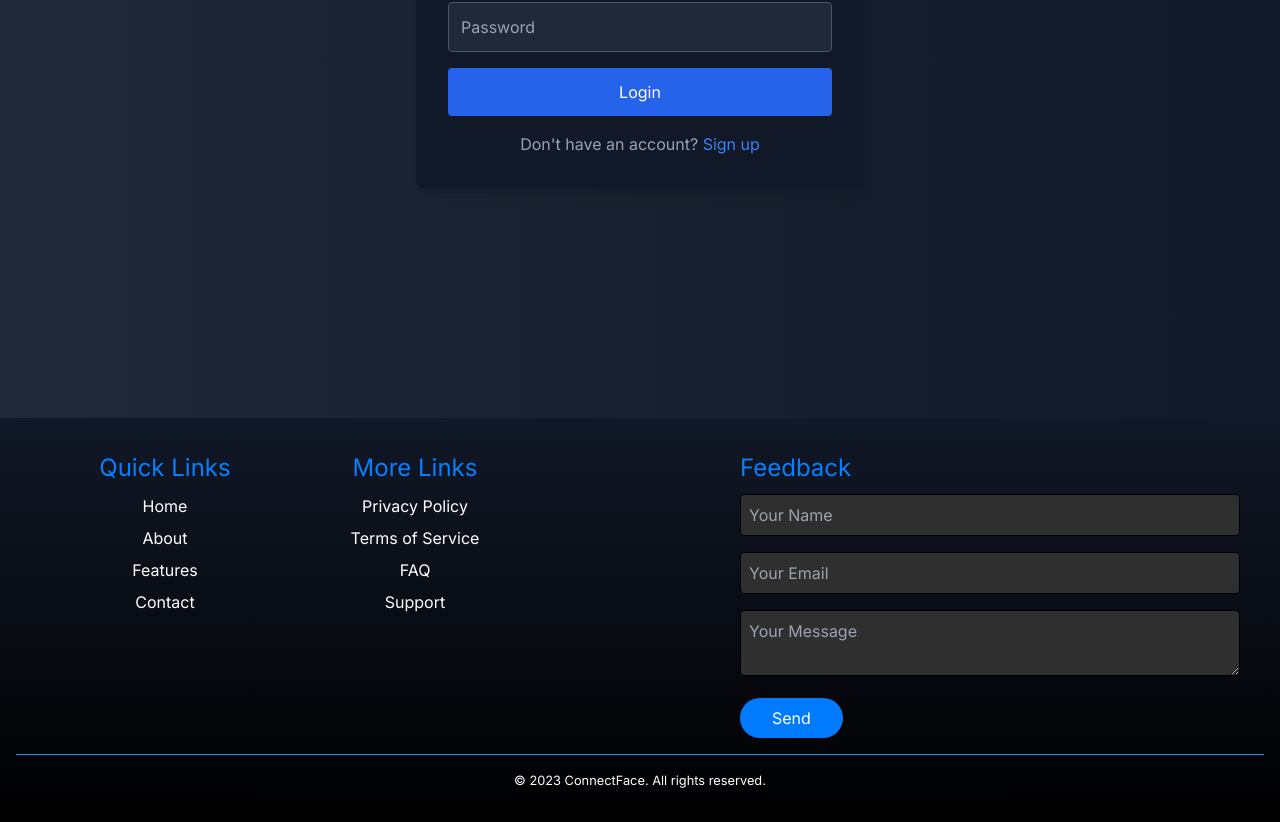
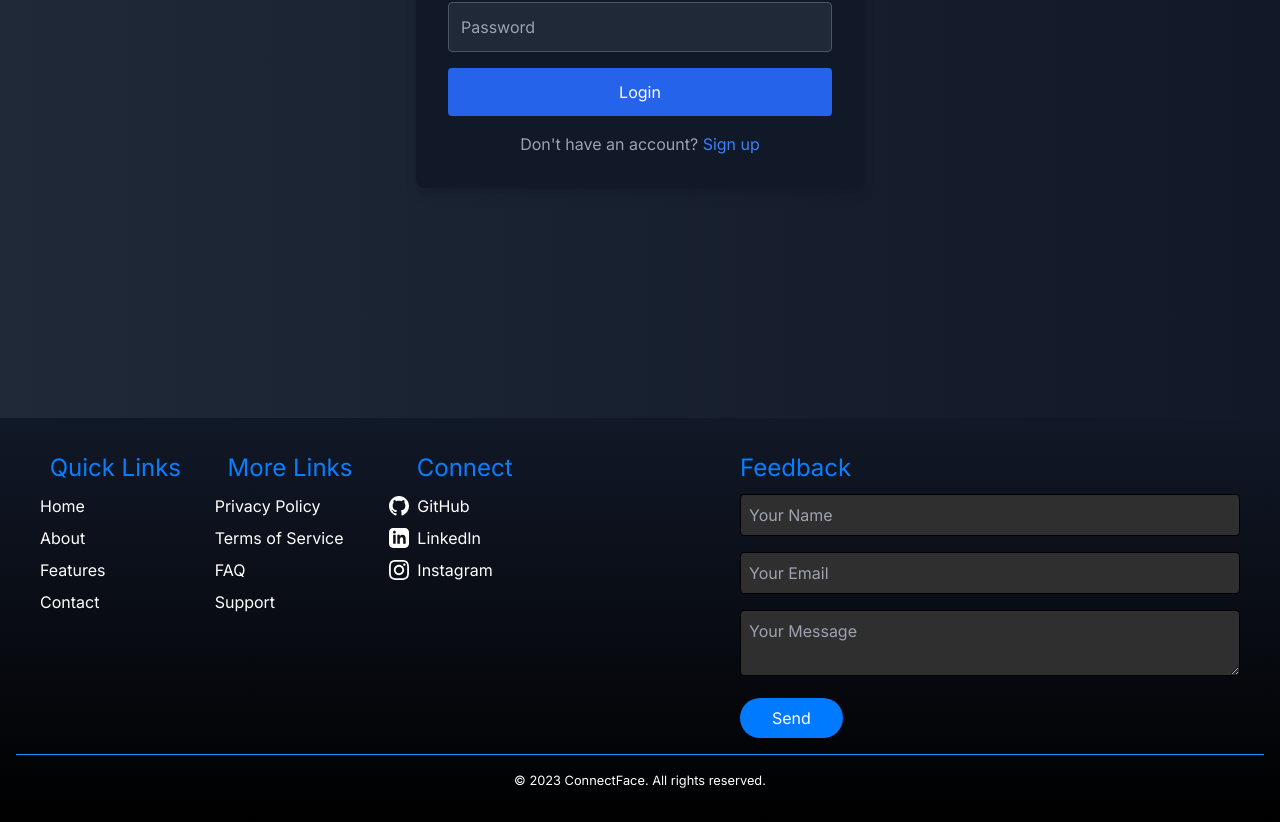
Before and after one commit to Soumojitshome2023/nextjs-videocall-webapp, a Next.js app in the folder client/: page /login in a window 1280 px wide. Shown: the part 450-1272 px from the top of the page. Built offline with nearby package versions, Linux system fonts and the light colour scheme; no server answers.

Commit message:
added contact links and icons in footer

```diff
--- a/client/package.json
+++ b/client/package.json
@@ -31,10 +31,10 @@
   },
   "devDependencies": {
     "@types/react": "18.3.11",
-    "autoprefixer": "^10.0.1",
+    "autoprefixer": "^10.4.20",
     "dotenv-webpack": "^8.0.1",
-    "postcss": "^8",
-    "tailwindcss": "^3.3.0",
+    "postcss": "^8.4.47",
+    "tailwindcss": "^3.4.13",
     "typescript": "5.6.2"
   }
 }
--- a/client/src/components/Footer.css
+++ b/client/src/components/Footer.css
@@ -16,8 +16,7 @@
   margin: auto;
 }
 
-.quickLinks,
-.feedback {
+.quickLinks, .feedback {
   flex: 1;
   min-width: 250px;
   max-width: 500px;
@@ -27,11 +26,13 @@
   display: flex;
   flex-direction: row;
   justify-content: space-between;
+  flex-wrap: wrap;
 }
 
 .column {
   margin-bottom: 1rem;
-  width: 50%;
+  width: calc(33.33% - 1rem);
+  min-width: 150px;
 }
 
 h4 {
@@ -54,18 +55,25 @@
   color: #fff;
   text-decoration: none;
   transition: color 0.3s;
+  display: flex;
+  align-items: center;
+  gap: 0.5rem;
 }
 
 .list a:hover {
   color: #0890ff;
 }
 
+.social-links svg {
+  width: 20px;
+  height: 20px;
+}
+
 .feedback {
   text-align: left;
 }
 
-.feedback input,
-.feedback textarea {
+.feedback input, .feedback textarea {
   width: 100%;
   margin-bottom: 1rem;
   padding: 0.5rem;
@@ -74,8 +82,7 @@
   background-color: #2f2f2f;
 }
 
-.feedback input:hover,
-.feedback textarea:hover {
+.feedback input:hover, .feedback textarea:hover {
   border: 1px solid #038eff;
 }
 
--- a/client/src/components/Footer.js
+++ b/client/src/components/Footer.js
@@ -9,34 +9,47 @@
           <div className="column">
             <h4>Quick Links</h4>
             <ul className="list">
-              <li>
-                <a href="/#">Home</a>
-              </li>
-              <li>
-                <a href="/#">About</a>
-              </li>
-              <li>
-                <a href="/#">Features</a>
-              </li>
-              <li>
-                <a href="/#">Contact</a>
-              </li>
+              <li><a href="/#">Home</a></li>
+              <li><a href="/#">About</a></li>
+              <li><a href="/#">Features</a></li>
+              <li><a href="/#">Contact</a></li>
             </ul>
           </div>
           <div className="column">
             <h4>More Links</h4>
             <ul className="list">
+              <li><a href="/#">Privacy Policy</a></li>
+              <li><a href="/#">Terms of Service</a></li>
+              <li><a href="/#">FAQ</a></li>
+              <li><a href="/#">Support</a></li>
+            </ul>
+          </div>
+          <div className="column">
+            <h4>Connect</h4>
+            <ul className="list social-links">
               <li>
-                <a href="/#">Privacy Policy</a>
+                <a href="https://github.com/Soumojitshome2023/nextjs-videocall-webapp" target="_blank" rel="noopener noreferrer">
+                  <svg xmlns="http://www.w3.org/2000/svg" viewBox="0 0 24 24" fill="currentColor">
+                    <path d="M12 0c-6.626 0-12 5.373-12 12 0 5.302 3.438 9.8 8.207 11.387.599.111.793-.261.793-.577v-2.234c-3.338.726-4.033-1.416-4.033-1.416-.546-1.387-1.333-1.756-1.333-1.756-1.089-.745.083-.729.083-.729 1.205.084 1.839 1.237 1.839 1.237 1.07 1.834 2.807 1.304 3.492.997.107-.775.418-1.305.762-1.604-2.665-.305-5.467-1.334-5.467-5.931 0-1.311.469-2.381 1.236-3.221-.124-.303-.535-1.524.117-3.176 0 0 1.008-.322 3.301 1.23.957-.266 1.983-.399 3.003-.404 1.02.005 2.047.138 3.006.404 2.291-1.552 3.297-1.23 3.297-1.23.653 1.653.242 2.874.118 3.176.77.84 1.235 1.911 1.235 3.221 0 4.609-2.807 5.624-5.479 5.921.43.372.823 1.102.823 2.222v3.293c0 .319.192.694.801.576 4.765-1.589 8.199-6.086 8.199-11.386 0-6.627-5.373-12-12-12z"/>
+                  </svg>
+                  GitHub
+                </a>
               </li>
               <li>
-                <a href="/#">Terms of Service</a>
+                <a href="https://www.linkedin.com/in/soumojit-shome/" target="_blank" rel="noopener noreferrer">
+                  <svg xmlns="http://www.w3.org/2000/svg" viewBox="0 0 24 24" fill="currentColor">
+                    <path d="M19 0h-14c-2.761 0-5 2.239-5 5v14c0 2.761 2.239 5 5 5h14c2.762 0 5-2.239 5-5v-14c0-2.761-2.238-5-5-5zm-11 19h-3v-11h3v11zm-1.5-12.268c-.966 0-1.75-.79-1.75-1.764s.784-1.764 1.75-1.764 1.75.79 1.75 1.764-.783 1.764-1.75 1.764zm13.5 12.268h-3v-5.604c0-3.368-4-3.113-4 0v5.604h-3v-11h3v1.765c1.396-2.586 7-2.777 7 2.476v6.759z"/>
+                  </svg>
+                  LinkedIn
+                </a>
               </li>
               <li>
-                <a href="/#">FAQ</a>
-              </li>
-              <li>
-                <a href="/#">Support</a>
+                <a href="https://instagram.com/yourusername" target="_blank" rel="noopener noreferrer">
+                  <svg xmlns="http://www.w3.org/2000/svg" viewBox="0 0 24 24" fill="currentColor">
+                    <path d="M12 2.163c3.204 0 3.584.012 4.85.07 3.252.148 4.771 1.691 4.919 4.919.058 1.265.069 1.645.069 4.849 0 3.205-.012 3.584-.069 4.849-.149 3.225-1.664 4.771-4.919 4.919-1.266.058-1.644.07-4.85.07-3.204 0-3.584-.012-4.849-.07-3.26-.149-4.771-1.699-4.919-4.92-.058-1.265-.07-1.644-.07-4.849 0-3.204.013-3.583.07-4.849.149-3.227 1.664-4.771 4.919-4.919 1.266-.057 1.645-.069 4.849-.069zm0-2.163c-3.259 0-3.667.014-4.947.072-4.358.2-6.78 2.618-6.98 6.98-.059 1.281-.073 1.689-.073 4.948 0 3.259.014 3.668.072 4.948.2 4.358 2.618 6.78 6.98 6.98 1.281.058 1.689.072 4.948.072 3.259 0 3.668-.014 4.948-.072 4.354-.2 6.782-2.618 6.979-6.98.059-1.28.073-1.689.073-4.948 0-3.259-.014-3.667-.072-4.947-.196-4.354-2.617-6.78-6.979-6.98-1.281-.059-1.69-.073-4.949-.073zm0 5.838c-3.403 0-6.162 2.759-6.162 6.162s2.759 6.163 6.162 6.163 6.162-2.759 6.162-6.163c0-3.403-2.759-6.162-6.162-6.162zm0 10.162c-2.209 0-4-1.79-4-4 0-2.209 1.791-4 4-4s4 1.791 4 4c0 2.21-1.791 4-4 4zm6.406-11.845c-.796 0-1.441.645-1.441 1.44s.645 1.44 1.441 1.44c.795 0 1.439-.645 1.439-1.44s-.644-1.44-1.439-1.44z"/>
+                  </svg>
+                  Instagram
+                </a>
               </li>
             </ul>
           </div>
@@ -53,9 +66,7 @@
         </div>
       </div>
       <div className="bottom">
-        <p>
-          &copy; {new Date().getFullYear()} ConnectFace. All rights reserved.
-        </p>
+        <p>&copy; {new Date().getFullYear()} ConnectFace. All rights reserved.</p>
       </div>
     </footer>
   );
```
Also changed, not shown: 1 other file (tests, documents, lock files or other folders).
